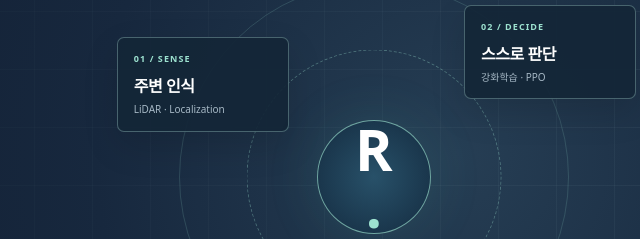
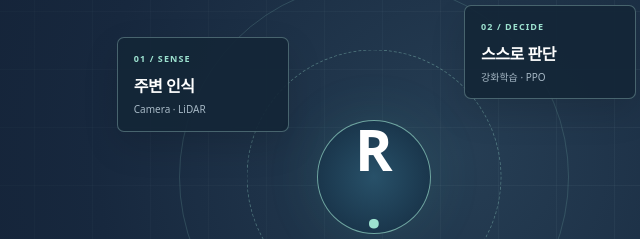
Before and after one commit to GitHaewon/portfolio-lab, a plain HTML site: page index.html in a window 1280 px wide. Shown: the part 240-479 px from the top of the page, 604-1244 px from the left. Drawn offline with Linux system fonts and the light colour scheme.

Commit message:
주변 인식 상자 문구를 Camera · LiDAR로 변경
Co-Authored-By: Claude Opus 5.5 <noreply@anthropic.com>
Claude-Session: https://claude.ai/code/session_01XZufs6RKu1kzWjaacktiZh

```diff
--- a/index.html
+++ b/index.html
@@ -43,7 +43,7 @@
         <div class="hero-art" role="img" aria-label="이동 로봇의 주변 인식, 강화학습 기반 판단, 다중 로봇 협업 흐름을 표현한 추상적 다이어그램">
           <div class="orbit orbit-one"></div><div class="orbit orbit-two"></div>
           <span class="art-cross art-cross-one">+</span><span class="art-cross art-cross-two">+</span>
-          <div class="art-node art-node-one"><span class="art-index">01 / SENSE</span><strong>주변 인식</strong><small>LiDAR · Localization</small></div>
+          <div class="art-node art-node-one"><span class="art-index">01 / SENSE</span><strong>주변 인식</strong><small>Camera · LiDAR</small></div>
           <div class="art-node art-node-two"><span class="art-index">02 / DECIDE</span><strong>스스로 판단</strong><small>강화학습 · PPO</small></div>
           <div class="art-node art-node-three"><span class="art-index">03 / COORDINATE</span><strong>함께 움직이기</strong><small>Multi-agent · Task allocation</small></div>
           <span class="art-center">R<span>.</span></span>
```
